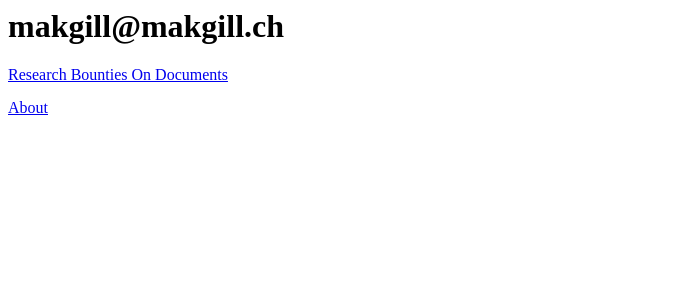
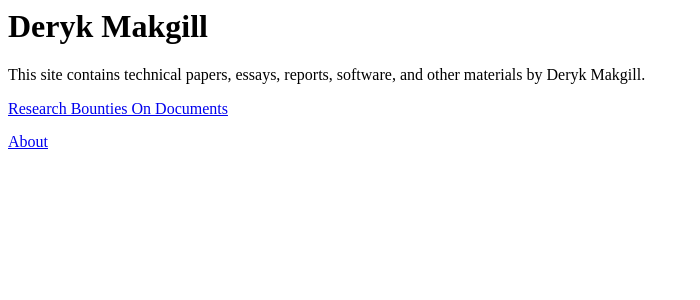
Before and after one commit to derykmakgill/website, a Jekyll site: the page built from index.md, in a window 1280 px wide. Shown: the top 300 px of the page, without its empty margins (0-700 px from the left). Built offline with Jekyll 4.4.1, drawn with Linux system fonts in a browser that asks for light colours; our own code applies the rules of GitHub Pages for plain Markdown files.

Commit message:
Update index.md

```diff
--- a/index.md
+++ b/index.md
@@ -2,7 +2,9 @@
 layout: default
 ---
 
-# makgill@makgill.ch
+# Deryk Makgill
+
+This site contains technical papers, essays, reports, software, and other materials by Deryk Makgill.
 
 <div class=par>
   <div><div class="pd"><a href="/research-bounties.html">Research Bounties On Documents</a></div> </div>
```
